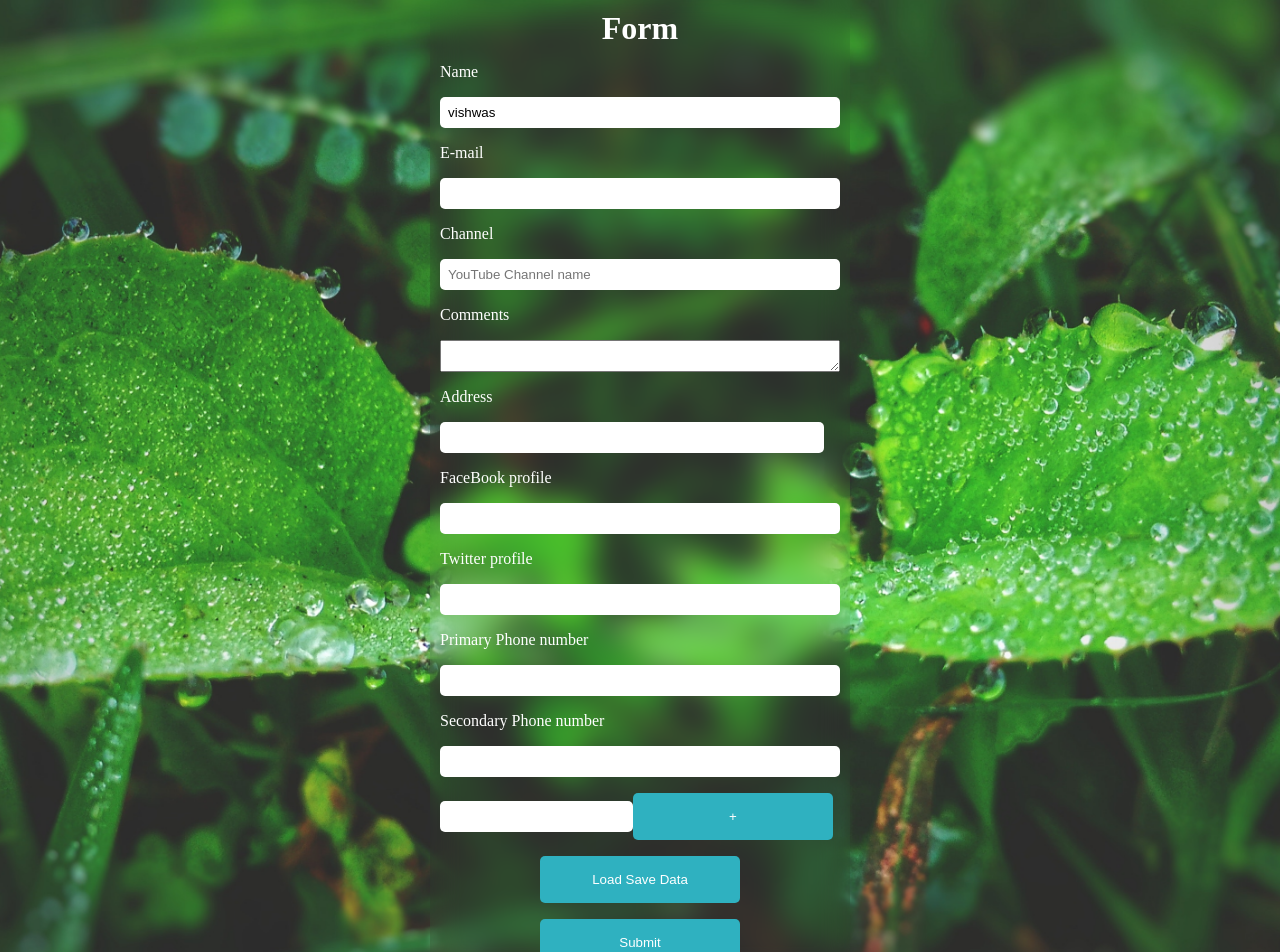
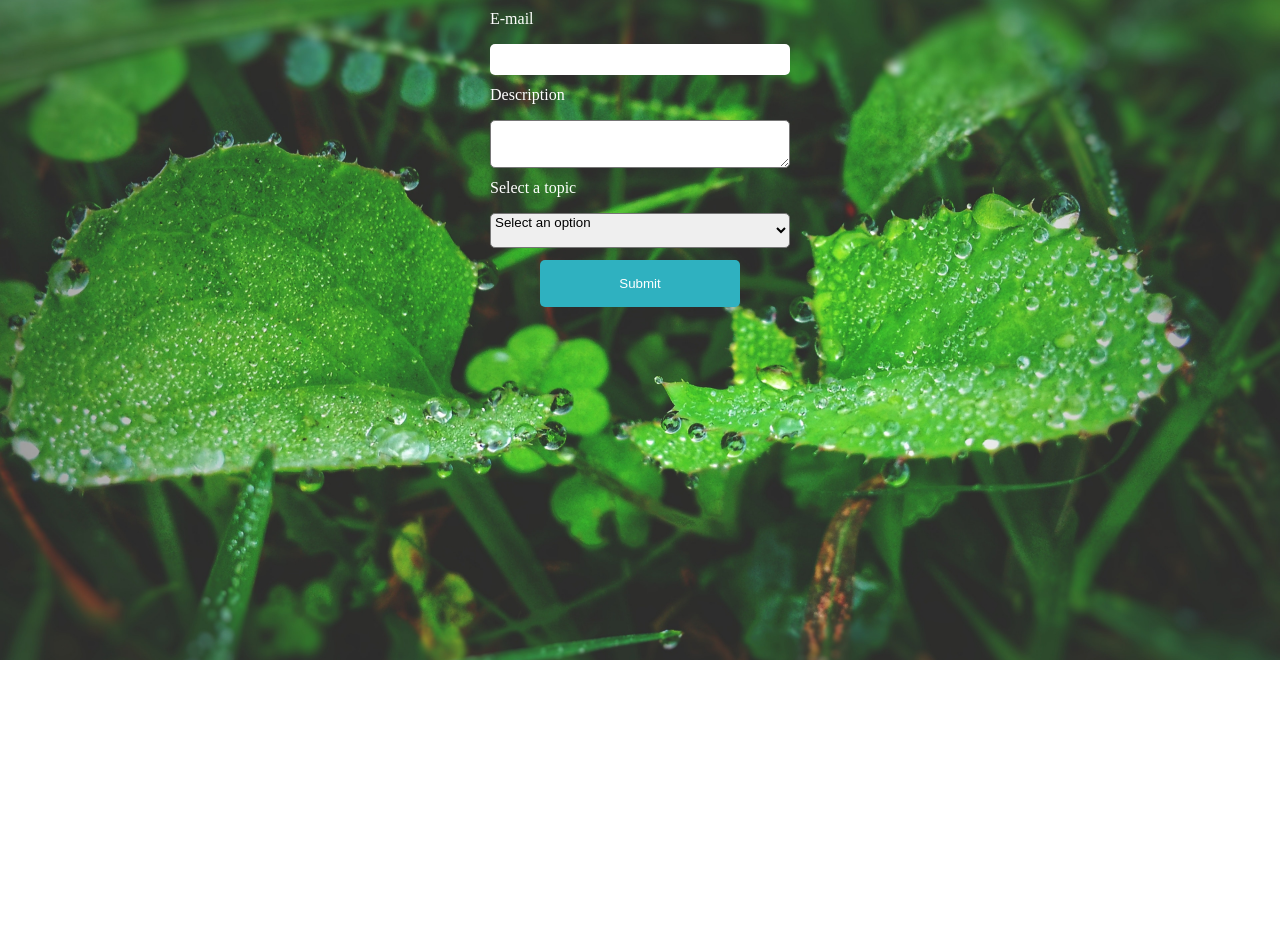
Before and after one commit to Alireza-hajizaki/Profissional-Form-With-Formik, a React (Create React App) app: page / in a window 1280 px wide. Shown: the top 952 px of the page. After the commit the page ends 800 px from the top, so only its background shows below. Built offline with nearby package versions, Linux system fonts and the light colour scheme.

Commit message:
create input & select & textarea

```diff
--- a/src/App.css
+++ b/src/App.css
@@ -1,11 +1,13 @@
-*{
+* {
   padding: 0;
   margin: 0;
 }
-.app{
+.app {
   background-image: url("/public//images/background1.jpg");
   background-position: center;
   background-size: cover;
+  height: 80vh;
+  padding: 10px;
 }
 section {
   display: flex;
@@ -19,7 +21,11 @@
   text-align: center;
   color: #fff;
 }
-.error{
+textarea , select{
+  padding-bottom: 1rem;
+  border-radius: 5px;
+}
+.error {
   color: red;
 }
 .container {
@@ -31,24 +37,24 @@
   padding: 10px;
   backdrop-filter: blur(15px);
 }
-.form-control{
+.form-control {
   display: flex;
   flex-direction: column;
-
   gap: 1rem;
+  width: 300px;
 }
-.form-control input{
+.form-control input {
   padding: 0.5rem;
   border-radius: 5px;
   border: none;
   outline: none;
 }
-.form-control label{
+.form-control label {
   color: #fff;
 }
 button {
   cursor: pointer;
-  width: 50%;
+  width: 200px;
   align-self: center;
   border: none;
   outline: none;
@@ -57,9 +63,16 @@
   background-color: rgb(47, 177, 192);
   color: #fff;
 }
-button:hover{
+button:hover {
   opacity: 0.7;
 }
-#address{
-width: 92%;
+#address {
+  width: 92%;
 }
+.form-container {
+  display: flex;
+  flex-direction: column;
+  justify-content: center;
+  align-items: center;
+  gap: 0.7rem;
+}
--- a/src/App.js
+++ b/src/App.js
@@ -1,10 +1,12 @@
 import './App.css';
-import FormikForm from './components/FormikForm';
+import FormikContainer from './components/FormikContainer';
+// import FormikForm from './components/FormikForm';
 
 function App() {
   return (
     <div className="app">
-      <FormikForm/>
+      {/* <FormikForm/> */}
+      <FormikContainer/>
     </div>
   );
 }
--- a/src/components/FormikContainer.js
+++ b/src/components/FormikContainer.js
@@ -1,15 +1,36 @@
 import { Formik, Form } from "formik";
 import * as Yup from "yup";
+import FormikControl from "./FormikControl";
 
 function FormikContainer() {
-  const initialValue = {};
-  const validationSchema = Yup.object({});
+
+    const dropdownOptions = [
+        {key: 'Select an option' , value: ''},
+        {key: 'Option 1' , value: 'option 1'},
+        {key: 'Option 2' , value: 'option 2'},
+        {key: 'Option 3' , value: 'option 3'},
+    ]
+
+  const initialValues = {
+    email: '',
+    description: '',
+    selectOption: '',
+  };
+  const validationSchema = Yup.object({
+    email: Yup.string().email("Invalid email format").required("Required"),
+    description: Yup.string().required("Required"),
+    selectOption: Yup.string().required("Required"),
+  });
   const onSubmit = (values) => console.log("Form_Data :", values);
   return (
-    <Formik initialValues={initialValue} validationSchema={validationSchema} onSubmit={onSubmit} >
+    <Formik initialValues={initialValues} validationSchema={validationSchema} onSubmit={onSubmit} >
         {
-        (formik) => <Form>
-            <submit type="submit">Submit</submit>
+        (formik) =>
+        <Form className="form-container">
+            <FormikControl control='input' type='email' label='E-mail' name='email' />
+            <FormikControl control='textarea' label='Description' name='description' />
+            <FormikControl control='select' label='Select a topic' name='selectOption' options={dropdownOptions} />
+            <button type="submit">Submit</button>
         </Form>
         }
     </Formik>
--- a/src/components/FormikControl.js
+++ b/src/components/FormikControl.js
@@ -1,14 +1,22 @@
+import Input from "./Input";
+import Select from "./Select";
+import Textarea from "./Textarea";
+
 function FormikControl(props) {
-  const {control} = props;
-  switch(control) {
-    case 'input':
-    case 'textarea':
-    case 'select':
-    case 'redio':
-    case 'checkbox':
-    case 'date':
-    default: return null;
+  const { control, ...rest } = props;
+  switch (control) {
+    case "input":
+      return <Input {...rest} />;
+    case "textarea":
+      return <Textarea {...rest} />;
+    case "select":
+      return <Select {...rest} />;
+    case "redio":
+    case "checkbox":
+    case "date":
+    default:
+      return null;
   }
 }
 
-export default FormikControl
+export default FormikControl;
--- a/src/components/FormikForm.jsx
+++ b/src/components/FormikForm.jsx
@@ -1,203 +1,203 @@
-import { useState } from "react";
-import * as Yup from "yup";
-import {
-  Formik,
-  Form,
-  Field,
-  ErrorMessage,
-  FieldArray,
-  FastField,
-} from "formik";
-import TextError from "./TextError";
+// import { useState } from "react";
+// import * as Yup from "yup";
+// import {
+//   Formik,
+//   Form,
+//   Field,
+//   ErrorMessage,
+//   FieldArray,
+//   FastField,
+// } from "formik";
+// import TextError from "./TextError";
 
-const initialValues = {
-  name: "vishwas",
-  email: "",
-  channel: "",
-  comments: "",
-  address: "",
-  social: {
-    facebook: "",
-    twitter: "",
-  },
-  phoneNumbers: ["", ""],
-  phNumbers: [""],
-};
+// const initialValues = {
+//   name: "vishwas",
+//   email: "",
+//   channel: "",
+//   comments: "",
+//   address: "",
+//   social: {
+//     facebook: "",
+//     twitter: "",
+//   },
+//   phoneNumbers: ["", ""],
+//   phNumbers: [""],
+// };
 
-const savedValues = {
-  name: "vishwas",
-  email: "sh@yahoo.com",
-  channel: "mrbeast",
-  comments: "welcome to formik",
-  address: "esf,kh",
-  social: {
-    facebook: "",
-    twitter: "",
-  },
-  phoneNumbers: ["", ""],
-  phNumbers: [""],
-};
+// const savedValues = {
+//   name: "vishwas",
+//   email: "sh@yahoo.com",
+//   channel: "mrbeast",
+//   comments: "welcome to formik",
+//   address: "esf,kh",
+//   social: {
+//     facebook: "",
+//     twitter: "",
+//   },
+//   phoneNumbers: ["", ""],
+//   phNumbers: [""],
+// };
 
-const onSubmit = (values , onSubmitProps) => {
-  console.log("Form Data :", values);
-  console.log('Submit Props', onSubmitProps)
-  onSubmitProps.setSubmitting(false);
-  onSubmitProps.resetForm()
-};
+// const onSubmit = (values , onSubmitProps) => {
+//   console.log("Form Data :", values);
+//   console.log('Submit Props', onSubmitProps)
+//   onSubmitProps.setSubmitting(false);
+//   onSubmitProps.resetForm()
+// };
 
-const validationSchema = Yup.object({
-  name: Yup.string().required("Required"),
-  email: Yup.string().email("Invalid email format").required("Required"),
-  channel: Yup.string().required("Required"),
-});
+// const validationSchema = Yup.object({
+//   name: Yup.string().required("Required"),
+//   email: Yup.string().email("Invalid email format").required("Required"),
+//   channel: Yup.string().required("Required"),
+// });
 
-const validateComments = (value) => {
-  let error;
-  if (!value) {
-    error = "Required";
-  }
-  return error;
-};
+// const validateComments = (value) => {
+//   let error;
+//   if (!value) {
+//     error = "Required";
+//   }
+//   return error;
+// };
 
-const FormikForm = () => {
-  const [formValues, setFormValues] = useState(null);
-  return (
-    <Formik
-      initialValues={formValues|| initialValues}
-      validationSchema={validationSchema}
-      onSubmit={onSubmit}
-      enableReinitialize
-      // validateOnMount
-    >
-      {(formik) => {
-        console.log('Formik Props', formik)
-        return (
-          <section>
-            <Form className="container">
-              <h2>Form</h2>
-              <div className="form-control">
-                <label htmlFor="channel">Name</label>
-                <Field type="text" id="naem" name="name" />
-                <ErrorMessage name="name" component={TextError} />
-              </div>
+// const FormikForm = () => {
+//   const [formValues, setFormValues] = useState(null);
+//   return (
+//     <Formik
+//       initialValues={formValues|| initialValues}
+//       validationSchema={validationSchema}
+//       onSubmit={onSubmit}
+//       enableReinitialize
+//       // validateOnMount
+//     >
+//       {(formik) => {
+//         console.log('Formik Props', formik)
+//         return (
+//           <section>
+//             <Form className="container">
+//               <h2>Form</h2>
+//               <div className="form-control">
+//                 <label htmlFor="channel">Name</label>
+//                 <Field type="text" id="naem" name="name" />
+//                 <ErrorMessage name="name" component={TextError} />
+//               </div>
 
-              <div className="form-control">
-                <label htmlFor="channel">E-mail</label>
-                <Field type="email" id="email" name="email" />
-                <ErrorMessage name="email">
-                  {(errorMsg) => <div className="error">{errorMsg}</div>}
-                </ErrorMessage>
-              </div>
+//               <div className="form-control">
+//                 <label htmlFor="channel">E-mail</label>
+//                 <Field type="email" id="email" name="email" />
+//                 <ErrorMessage name="email">
+//                   {(errorMsg) => <div className="error">{errorMsg}</div>}
+//                 </ErrorMessage>
+//               </div>
 
-              <div className="form-control">
-                <label htmlFor="channel">Channel</label>
-                <Field
-                  type="text"
-                  id="channel"
-                  name="channel"
-                  placeholder="YouTube Channel name"
-                />
-                <ErrorMessage name="channel">
-                  {(errorMsg) => <div className="error">{errorMsg}</div>}
-                </ErrorMessage>
-              </div>
+//               <div className="form-control">
+//                 <label htmlFor="channel">Channel</label>
+//                 <Field
+//                   type="text"
+//                   id="channel"
+//                   name="channel"
+//                   placeholder="YouTube Channel name"
+//                 />
+//                 <ErrorMessage name="channel">
+//                   {(errorMsg) => <div className="error">{errorMsg}</div>}
+//                 </ErrorMessage>
+//               </div>
 
-              <div className="form-control">
-                <label htmlFor="name">Comments</label>
-                <Field
-                  as="textarea"
-                  id="comments"
-                  name="comments"
-                  validate={validateComments}
-                />
-                <ErrorMessage name="comments" component={TextError} />
-              </div>
+//               <div className="form-control">
+//                 <label htmlFor="name">Comments</label>
+//                 <Field
+//                   as="textarea"
+//                   id="comments"
+//                   name="comments"
+//                   validate={validateComments}
+//                 />
+//                 <ErrorMessage name="comments" component={TextError} />
+//               </div>
 
-              <div className="form-control">
-                <label htmlFor="address">Address</label>
-                {/* field Revisited */}
-                <FastField id="address" name="address">
-                  {(props) => {
-                    const { field, meta } = props; //+form
-                    return (
-                      <div>
-                        <input type="text" id="address" {...field} />
-                        {meta.touched && meta.error ? (
-                          <div>{meta.error}</div>
-                        ) : null}
-                      </div>
-                    );
-                  }}
-                </FastField>
-              </div>
+//               <div className="form-control">
+//                 <label htmlFor="address">Address</label>
+//                 {/* field Revisited */}
+//                 <FastField id="address" name="address">
+//                   {(props) => {
+//                     const { field, meta } = props; //+form
+//                     return (
+//                       <div>
+//                         <input type="text" id="address" {...field} />
+//                         {meta.touched && meta.error ? (
+//                           <div>{meta.error}</div>
+//                         ) : null}
+//                       </div>
+//                     );
+//                   }}
+//                 </FastField>
+//               </div>
 
-              <div className="form-control">
-                <label>FaceBook profile</label>
-                <Field type="text" id="facebook" name="social.facebook" />
-              </div>
-              <div className="form-control">
-                <label>Twitter profile</label>
-                <Field type="text" id="twitter" name="social.twitter" />
-              </div>
-              <div className="form-control">
-                <label>Primary Phone number</label>
-                <Field type="text" id="primaryPh" name="phoneNumbers[0]" />
-              </div>
-              <div className="form-control">
-                <label>Secondary Phone number</label>
-                <Field type="text" id="secondaryPh" name="phoneNumbers[1]" />
-              </div>
-              <div className="form-control">
-                <FieldArray name="phNumbers">
-                  {(fieldArrayProps) => {
-                    const { push, remove, form } = fieldArrayProps;
-                    const { values } = form;
-                    const { phNumbers } = values;
-                    return (
-                      <div>
-                        {phNumbers.map((phNumber, index) => (
-                          <div key={index}>
-                            <Field name={`phNumbers[${index}]`} />
-                            {index > 0 && (
-                              <button
-                                type="button"
-                                onClick={() => remove(index)}
-                              >
-                                -
-                              </button>
-                            )}
-                            <button type="button" onClick={() => push("")}>
-                              +
-                            </button>
-                          </div>
-                        ))}
-                      </div>
-                    );
-                  }}
-                </FieldArray>
-              </div>
+//               <div className="form-control">
+//                 <label>FaceBook profile</label>
+//                 <Field type="text" id="facebook" name="social.facebook" />
+//               </div>
+//               <div className="form-control">
+//                 <label>Twitter profile</label>
+//                 <Field type="text" id="twitter" name="social.twitter" />
+//               </div>
+//               <div className="form-control">
+//                 <label>Primary Phone number</label>
+//                 <Field type="text" id="primaryPh" name="phoneNumbers[0]" />
+//               </div>
+//               <div className="form-control">
+//                 <label>Secondary Phone number</label>
+//                 <Field type="text" id="secondaryPh" name="phoneNumbers[1]" />
+//               </div>
+//               <div className="form-control">
+//                 <FieldArray name="phNumbers">
+//                   {(fieldArrayProps) => {
+//                     const { push, remove, form } = fieldArrayProps;
+//                     const { values } = form;
+//                     const { phNumbers } = values;
+//                     return (
+//                       <div>
+//                         {phNumbers.map((phNumber, index) => (
+//                           <div key={index}>
+//                             <Field name={`phNumbers[${index}]`} />
+//                             {index > 0 && (
+//                               <button
+//                                 type="button"
+//                                 onClick={() => remove(index)}
+//                               >
+//                                 -
+//                               </button>
+//                             )}
+//                             <button type="button" onClick={() => push("")}>
+//                               +
+//                             </button>
+//                           </div>
+//                         ))}
+//                       </div>
+//                     );
+//                   }}
+//                 </FieldArray>
+//               </div>
 
-              {/* <button type="button" onClick={() => formik.validateField('comments')} >Validate Comments</button>
-              <button type="button" onClick={() => formik.validateForm()} >Validate All</button>
-              <button type="button" onClick={() => formik.setFieldTouched('comments')} >Visit Comments</button>
-              <button type="button" onClick={() => formik.setTouched({
-                name: true,
-                email: true,
-                channel: true,
-                comments: true,
-              })} >Visit All</button> */}
-              <button type="button" onClick={() => setFormValues(savedValues)} >Load Save Data</button>
-              <button type="submit" disabled={!formik.isValid || formik.onSubmitProps}>Submit</button>
-              {/* <button type="submit" disabled={!(formik.dirty && formik.isValid)}>Submit</button> */}
+//               {/* <button type="button" onClick={() => formik.validateField('comments')} >Validate Comments</button>
+//               <button type="button" onClick={() => formik.validateForm()} >Validate All</button>
+//               <button type="button" onClick={() => formik.setFieldTouched('comments')} >Visit Comments</button>
+//               <button type="button" onClick={() => formik.setTouched({
+//                 name: true,
+//                 email: true,
+//                 channel: true,
+//                 comments: true,
+//               })} >Visit All</button> */}
+//               <button type="button" onClick={() => setFormValues(savedValues)} >Load Save Data</button>
+//               <button type="submit" disabled={!formik.isValid || formik.onSubmitProps}>Submit</button>
+//               {/* <button type="submit" disabled={!(formik.dirty && formik.isValid)}>Submit</button> */}
 
-              {/* second way reset form */}
-              {/* <button type="reset">Reset</button>  */}
-            </Form>
-          </section>
-        );
-      }}
-    </Formik>
-  );
-};
+//               {/* second way reset form */}
+//               {/* <button type="reset">Reset</button>  */}
+//             </Form>
+//           </section>
+//         );
+//       }}
+//     </Formik>
+//   );
+// };
 
-export default FormikForm;
+// export default FormikForm;
--- /dev/null
+++ b/src/components/Input.js
@@ -0,0 +1,15 @@
+import {Field , ErrorMessage} from 'formik';
+import TextError from './TextError';
+
+function Input(props) {
+    const {label,name, ...rest} = props;
+  return (
+    <div className='form-control'>
+      <label htmlFor={name} >{label}</label>
+      <Field id={name} name={name} {...rest} />
+      <ErrorMessage name={name} component={TextError} />
+    </div>
+  )
+}
+
+export default Input
--- /dev/null
+++ b/src/components/Select.js
@@ -0,0 +1,21 @@
+import {Field , ErrorMessage} from 'formik';
+import TextError from './TextError';
+
+function Select(props) {
+    const {label,name, options , ...rest} = props;
+  return (
+    <div className='form-control'>
+      <label htmlFor={name} >{label}</label>
+      <Field as='select' id={name} name={name} {...rest} >
+        {options.map(option => {
+            return(
+                <option key={option.value} value={option.value}>{option.key}</option>
+            )
+        })}
+      </Field>
+      <ErrorMessage name={name} component={TextError} />
+    </div>
+  )
+}
+
+export default Select;
--- /dev/null
+++ b/src/components/Textarea.js
@@ -0,0 +1,15 @@
+import {Field , ErrorMessage} from 'formik';
+import TextError from './TextError';
+
+function Textarea(props) {
+    const {label,name, ...rest} = props;
+  return (
+    <div className='form-control'>
+      <label htmlFor={name} >{label}</label>
+      <Field as='textarea' id={name} name={name} {...rest} />
+      <ErrorMessage name={name} component={TextError} />
+    </div>
+  )
+}
+
+export default Textarea
```
